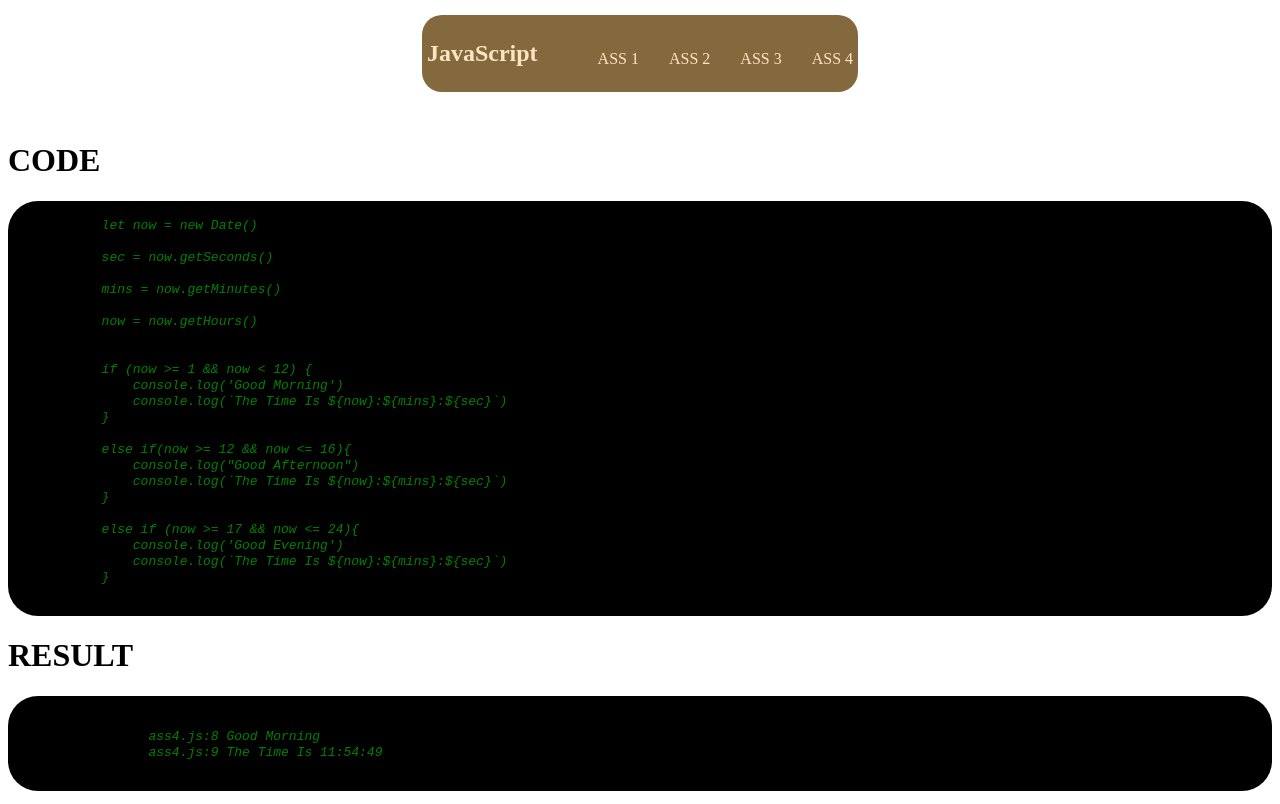
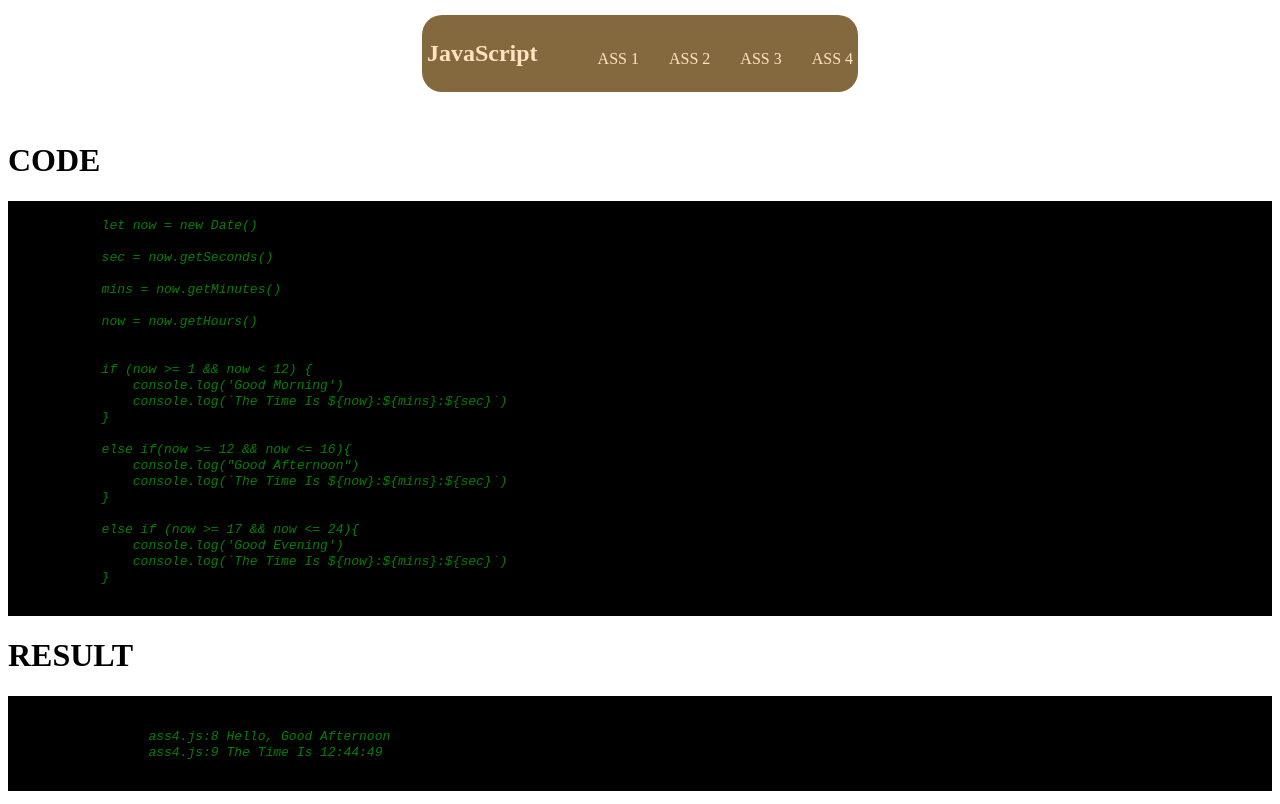
Before and after one commit to Obasky007/Javascript, a website: page ass4.html in a window 1280 px wide. Drawn offline with Linux system fonts and the light colour scheme.

Commit message:
first commit

```diff
--- a/ass4.html
+++ b/ass4.html
@@ -44,7 +44,6 @@
             font-size: 13px;
             font-family: 'Franklin Gothic Medium', 'Arial Narrow', Arial, sans-serif;
             font-style: italic;
-            border-radius: 30px;
         }
     </style>
 </head>
@@ -100,8 +99,8 @@
             <pre>
                 <code>
                   ﻿
-                  ass4.js:8 Good Morning
-                  ass4.js:9 The Time Is 11:54:49
+                  ass4.js:8 Hello, Good Afternoon
+                  ass4.js:9 The Time Is 12:44:49
                 </code>
             </pre>
         </div>
```
Also changed, not shown: ass2.html (+1 -1 lines), ass3.html (+0 -1 lines), ass4.js (+8 -3 lines).
